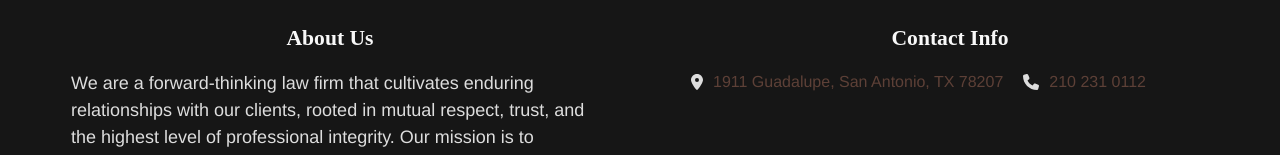
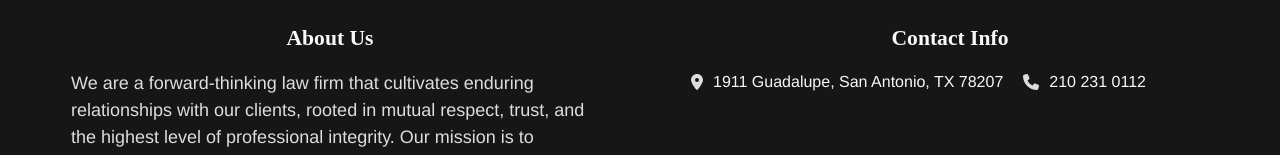
Before and after one commit to elpopes/tasesq, a React (Create React App) app: page /contact-us in a window 1280 px wide. Shown: the part 886-1041 px from the top of the page. Built offline with nearby package versions, Linux system fonts and the light colour scheme.

Commit message:
make link more readable in footer

```diff
--- a/src/styles/components/_footer.scss
+++ b/src/styles/components/_footer.scss
@@ -69,4 +69,8 @@ footer {
       padding: 10px 0;
       text-align: center;
     }
+
+    a {
+        color: #f8f8f8;
+    }
 }
```
